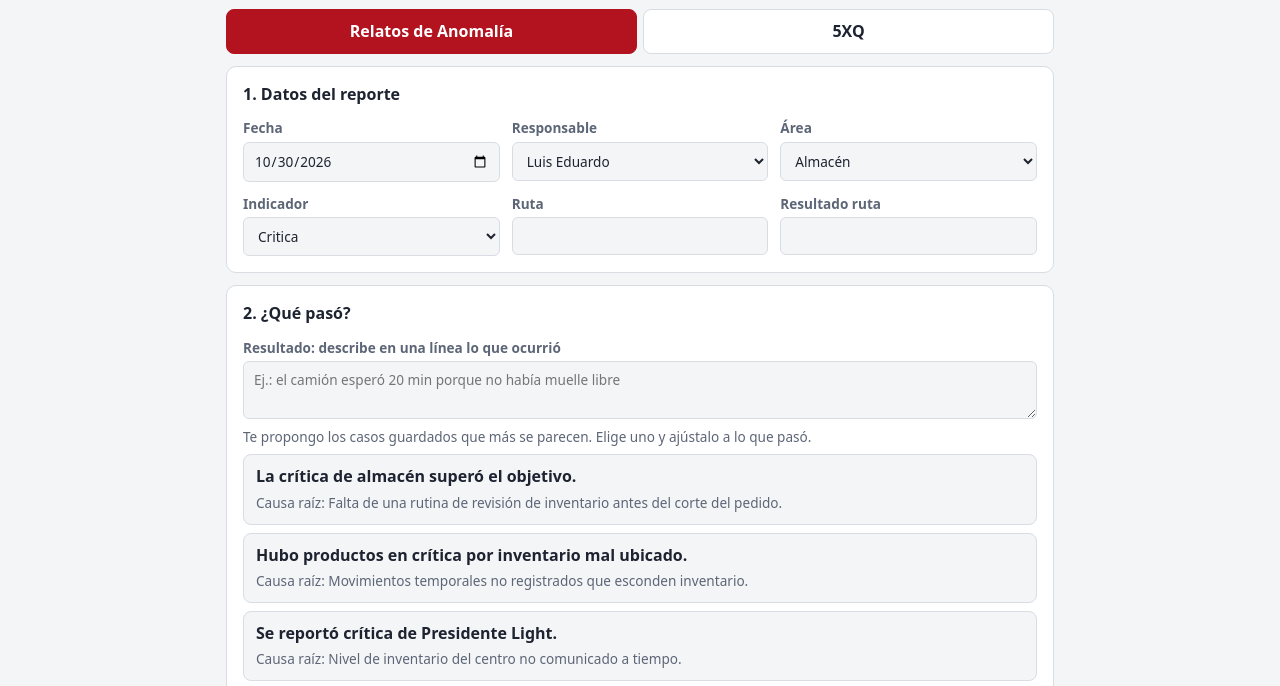
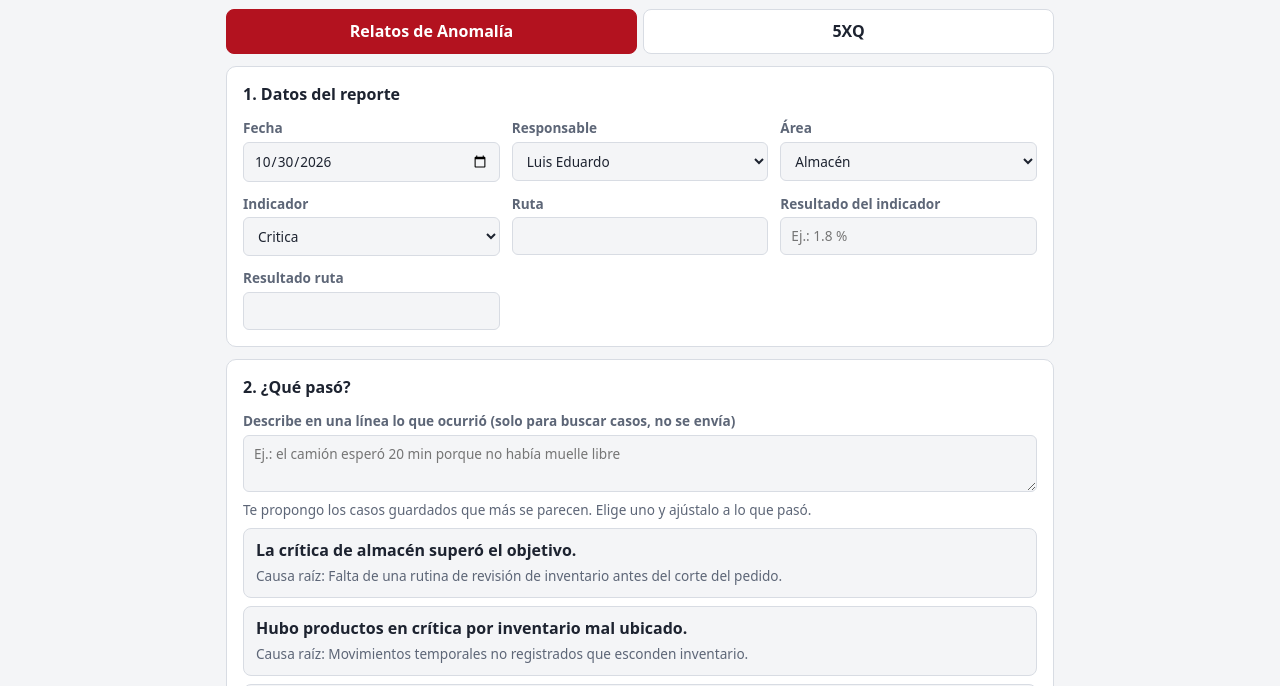
Before and after one commit to Jerez129/CND-Reportes-Web, a plain HTML site: page index.html in a window 1280 px wide. Shown: the part 63-749 px from the top of the page. Drawn offline with Linux system fonts and the light colour scheme.

Commit message:
Relatos: «Resultado» es el valor del indicador, no la descripción
Nuevo campo «Resultado del indicador» que se envía a la pregunta Resultado del
Forms. La descripción de lo que pasó ya no se envía; solo sirve para buscar casos.

Co-Authored-By: Claude Opus 5.5 <noreply@anthropic.com>

```diff
--- a/app.js
+++ b/app.js
@@ -333,7 +333,7 @@
       agregar(c.responsable.pregunta, $("responsable").value);
       agregar(q.area, area);
       agregar(indicadoresDeArea(area).pregunta, $("indicador").value);
-      agregar(q.resultado, v("descripcion"));
+      agregar(q.resultado, v("resultado"));
       agregar(q.resultadoRuta, v("resultadoRuta"));
       agregar(q.ruta, v("ruta"));
       q.porques.forEach((id, n) => agregar(id, v(`porque${n}`)));
@@ -437,7 +437,7 @@
   }
 
   function limpiarAnalisis() {
-    ["descripcion", "resultadoRuta", "ruta", "chofer", "pregunta"].forEach((n) => { $(n).value = ""; });
+    ["descripcion", "resultado", "resultadoRuta", "ruta", "chofer", "pregunta"].forEach((n) => { $(n).value = ""; });
     borrarAnalisis();
     actualizarSugerencias();
   }
--- a/config.js
+++ b/config.js
@@ -17,11 +17,12 @@ window.CONFIG = {
   formularios: {
     relatos: {
       nombre: "Relatos de Anomalía",
-      campos: ["fecha", "responsable", "area", "indicador", "descripcion", "resultadoRuta", "ruta", "cronica"],
+      campos: ["fecha", "responsable", "area", "indicador", "resultado", "descripcion", "resultadoRuta", "ruta", "cronica"],
       // Igual que en el Forms: los porqués 4 y 5, Resultado, Resultado Ruta y Ruta son opcionales
       obligatorios: ["fecha", "responsable", "area", "indicador",
         "porque0", "porque1", "porque2", "causaRaiz", "cronica", "accionCorrectiva"],
-      etiquetas: { descripcion: "Resultado: describe en una línea lo que ocurrió" },
+      // "Resultado" es el valor del indicador ese día; la descripción solo sirve para buscar casos
+      etiquetas: { descripcion: "Describe en una línea lo que ocurrió (solo para buscar casos, no se envía)" },
 
       // Pregunta "Responsable -DOA8" (la de Bávaro). Ordenados por uso en Bávaro (abr–oct 2026).
       responsable: {
--- a/index.html
+++ b/index.html
@@ -44,6 +44,9 @@
           </label>
           <label data-campo="ruta">Ruta
             <input type="text" name="ruta" autocomplete="off">
+          </label>
+          <label data-campo="resultado">Resultado del indicador
+            <input type="text" name="resultado" autocomplete="off" placeholder="Ej.: 1.8 %">
           </label>
           <label data-campo="resultadoRuta">Resultado ruta
             <input type="text" name="resultadoRuta" autocomplete="off">
```
